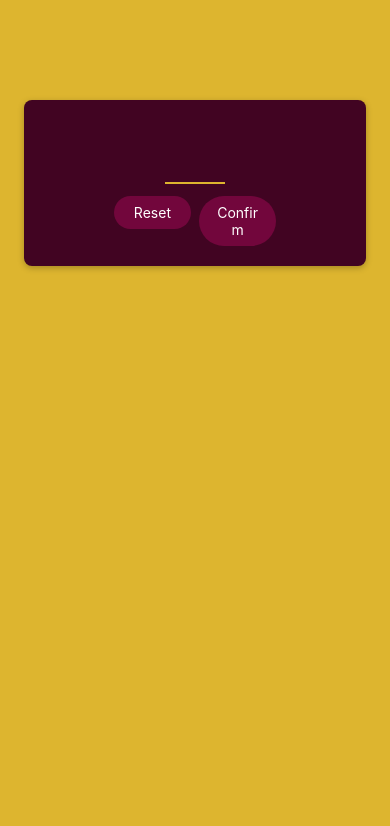
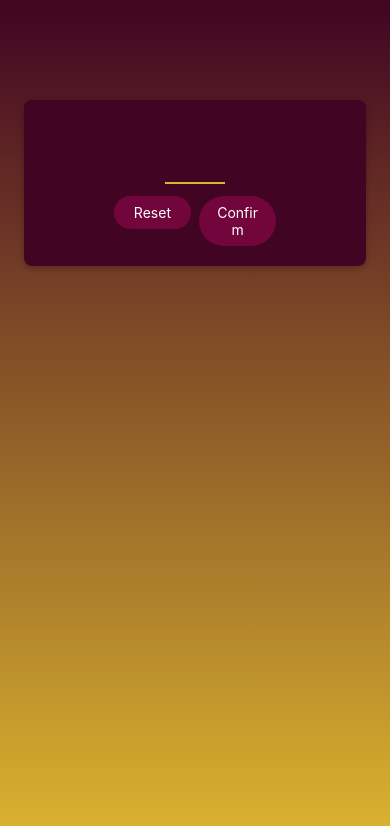
Before and after one commit to Sinashaygan/RNCOURSE, a React Native app: screen / in a window 390 px wide. Shown: the top 826 px of the page. Built offline with nearby package versions, Linux system fonts and the light colour scheme.

Commit message:
feat: add the gradient

```diff
--- a/App.js
+++ b/App.js
@@ -1,18 +1,17 @@
 import { StyleSheet } from "react-native";
 import StartGameScreen from "./screens/StartGameScreen";
-import { View } from "react-native";
+import { LinearGradient } from "expo-linear-gradient";
 
 export default function App() {
   return (
-    <View style={styles.rootScreen}>
+    <LinearGradient colors={["#410422", "#ddb52f"]} style={styles.rootScreen}>
       <StartGameScreen />
-    </View>
+    </LinearGradient>
   );
 }
 
 const styles = StyleSheet.create({
-  rootScreen:{
-    flex:1,
-    backgroundColor:"#ddb52f"
-  }
-})
+  rootScreen: {
+    flex: 1,
+  },
+});
--- a/package.json
+++ b/package.json
@@ -4,6 +4,7 @@
   "main": "index.js",
   "dependencies": {
     "expo": "~57.0.25",
+    "expo-linear-gradient": "~57.0.2",
     "expo-status-bar": "~57.0.1",
     "react": "19.2.3",
     "react-dom": "19.2.3",
```
Also changed, not shown: 1 other file (tests, documents, lock files or other folders).
